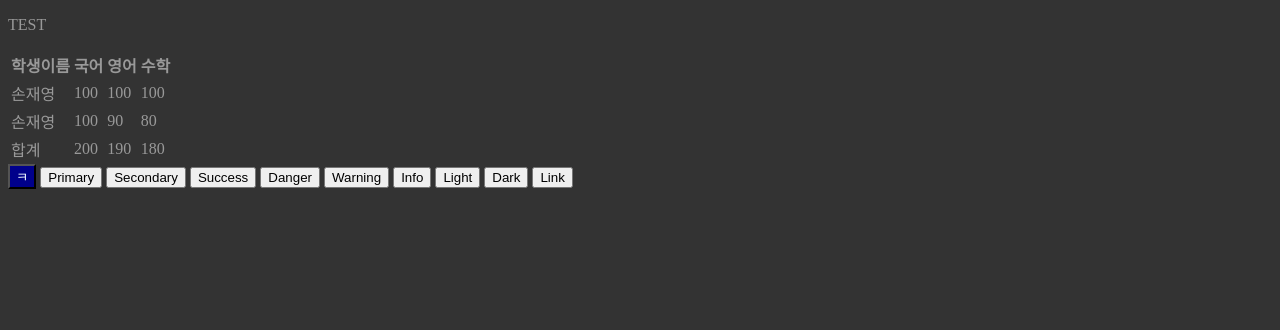
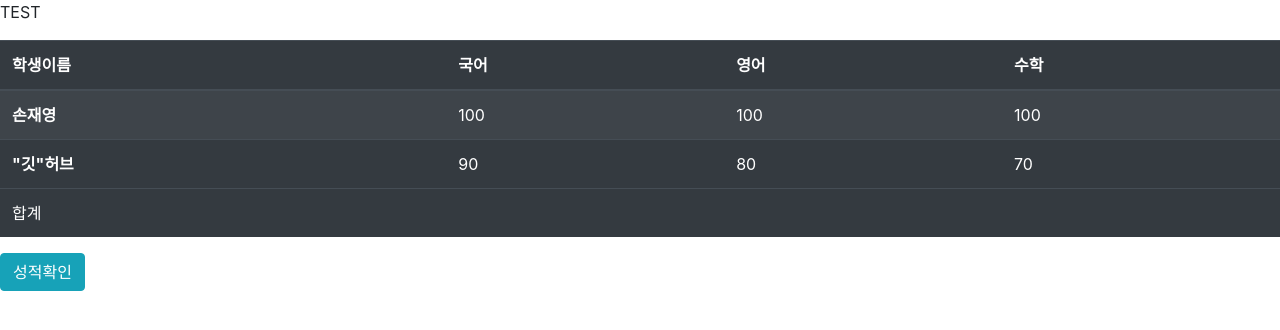
Before and after one commit to domangga/web, a plain HTML site: page test.html in a window 1280 px wide. Drawn offline with nearby package versions, Linux system fonts and the light colour scheme.

Commit message:
Add files via upload

```diff
--- a/JS/script.js
+++ b/JS/script.js
@@ -1,3 +1,21 @@
 function inform(){
     alert("나는 alert 입니다.");
     }
+function grade(){
+    var kor1 = parseInt(document.getElementById("kor1").innerHTML);
+    var kor2 = parseInt(document.getElementById("kor2").innerHTML);
+    var first=document.getElementById("first_g");
+    first.innerHTML=kor1+kor2;
+    first.style.color="red"
+    var eng1 = parseInt(document.getElementById("eng1").innerHTML);
+    var eng2 = parseInt(document.getElementById("eng2").innerHTML);
+    var second= document.getElementById("second_g");
+    second.innerHTML=eng1+eng2;
+    second.style.color="red"
+
+    var z1 = parseInt(document.getElementById("z1").innerHTML);
+    var z2 = parseInt(document.getElementById("z2").innerHTML);
+    var third=document.getElementById("third_g");
+    third.innerHTML=z1+z2;
+    third.style.color="red"
+}
--- a/test.html
+++ b/test.html
@@ -7,56 +7,45 @@
     <title>TEST</title>
     <link rel="stylesheet" href="CSS/style.css">
     <script src="js/script.js"></script>
+    <script src="https://cdn.jsdelivr.net/npm/bootstrap@4.6.2/dist/js/bootstrap.min.js" integrity="sha384-+sLIOodYLS7CIrQpBjl+C7nPvqq+FbNUBDunl/OZv93DB7Ln/533i8e/mZXLi/P+" crossorigin="anonymous"></script>
+    <link rel="stylesheet" href="https://cdn.jsdelivr.net/npm/bootstrap@4.6.2/dist/css/bootstrap.min.css" integrity="sha384-xOolHFLEh07PJGoPkLv1IbcEPTNtaed2xpHsD9ESMhqIYd0nLMwNLD69Npy4HI+N" crossorigin="anonymous">
 </head>
 <body>
     <p>
         TEST
     </p>
-    <table>
+    <table class="table table-striped table-dark">
+        <tfoot>
+            <td>합계</td>
+            <td id="first_g"></td>
+            <td id="second_g"></td>
+            <td id="third_g"></td>
+        </tfoot>
         <thead>
           <tr>
-            <th>학생이름</th>
-            <th>국어</th>
-            <th>영어</th>
-            <th>수학</th>
+            <th scope="col">학생이름</th>
+            <th scope="col">국어</th>
+            <th scope="col">영어</th>
+            <th scope="col">수학</th>
           </tr>
-
-
         </thead>
         <tbody>
           <tr>
-                <td>손재영</td>
-                <td>100</td>
-                <td>100</td>
-                <td>100</td>
+            <th scope="row">손재영</th>
+            <td id="kor1">100</td>
+            <td id="eng1">100</td>
+            <td id="z1">100</td>
           </tr>
           <tr>
-                <td>손재영</td>
-                <td>100</td>
-                <td>90</td>
-                <td>80</td>
+            <th scope="row">"깃"허브</th>
+            <td id="kor2">90</td>
+            <td id="eng2">80</td>
+            <td id="z2">70</td>
           </tr>
 
         </tbody>
-        <tfoot>
-            <tr>
-                <td>합계</td>
-                <td>200</td>
-                <td>190</td>
-                <td>180</td>
-            </tr>
-        </tfoot>
       </table>
-    <button id="btn">ㅋ</button>
-    <button type="button" class="btn btn-primary">Primary</button>
-<button type="button" class="btn btn-secondary">Secondary</button>
-<button type="button" class="btn btn-success">Success</button>
-<button type="button" class="btn btn-danger">Danger</button>
-<button type="button" class="btn btn-warning">Warning</button>
-<button type="button" class="btn btn-info">Info</button>
-<button type="button" class="btn btn-light">Light</button>
-<button type="button" class="btn btn-dark">Dark</button>
 
-<button type="button" class="btn btn-link">Link</button>
+    <button type="button" class="btn btn-info" onclick="grade()">성적확인</button>
 </body>
 </html>
```
Lines whose indentation alone changed are shown as unchanged.
